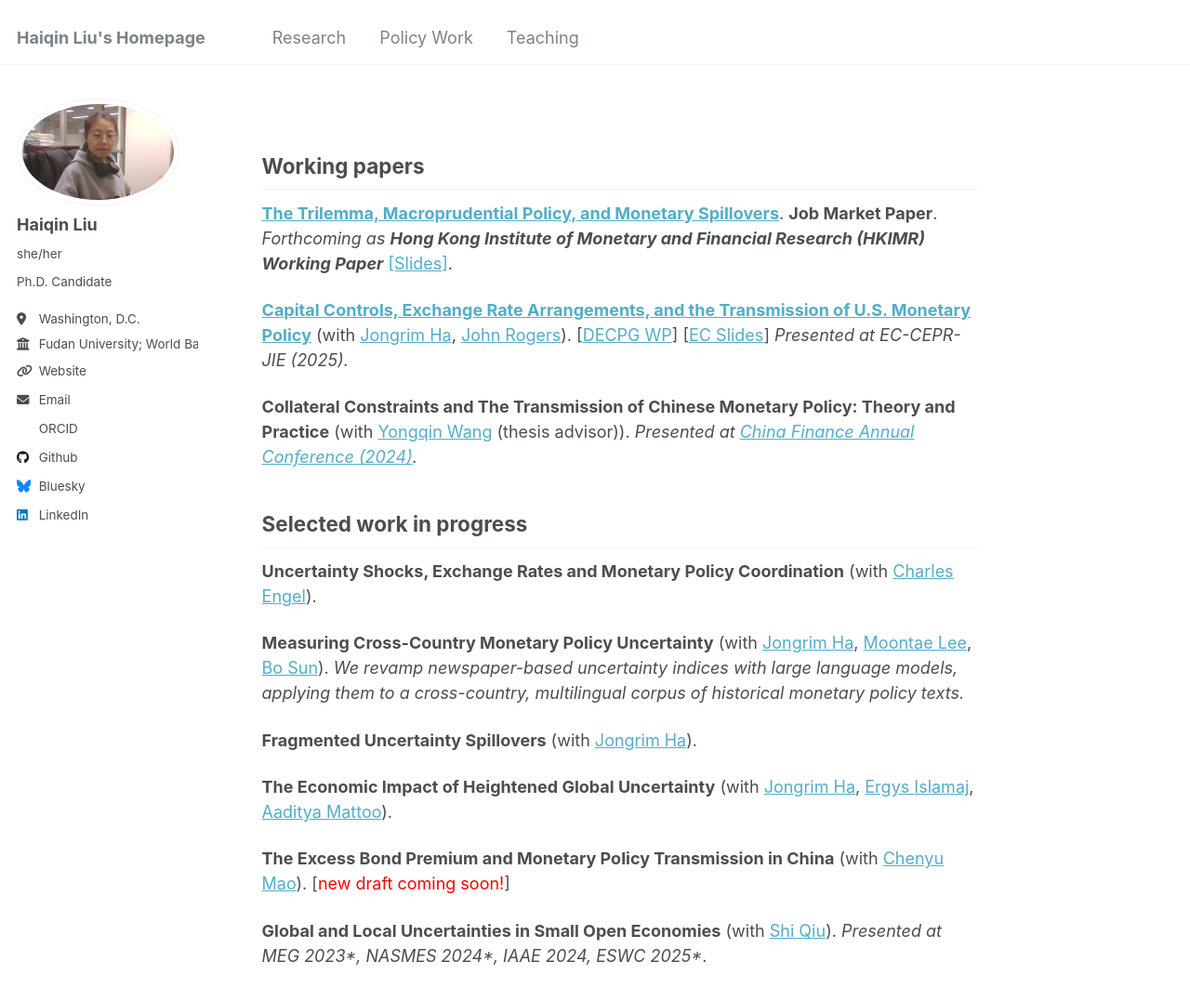
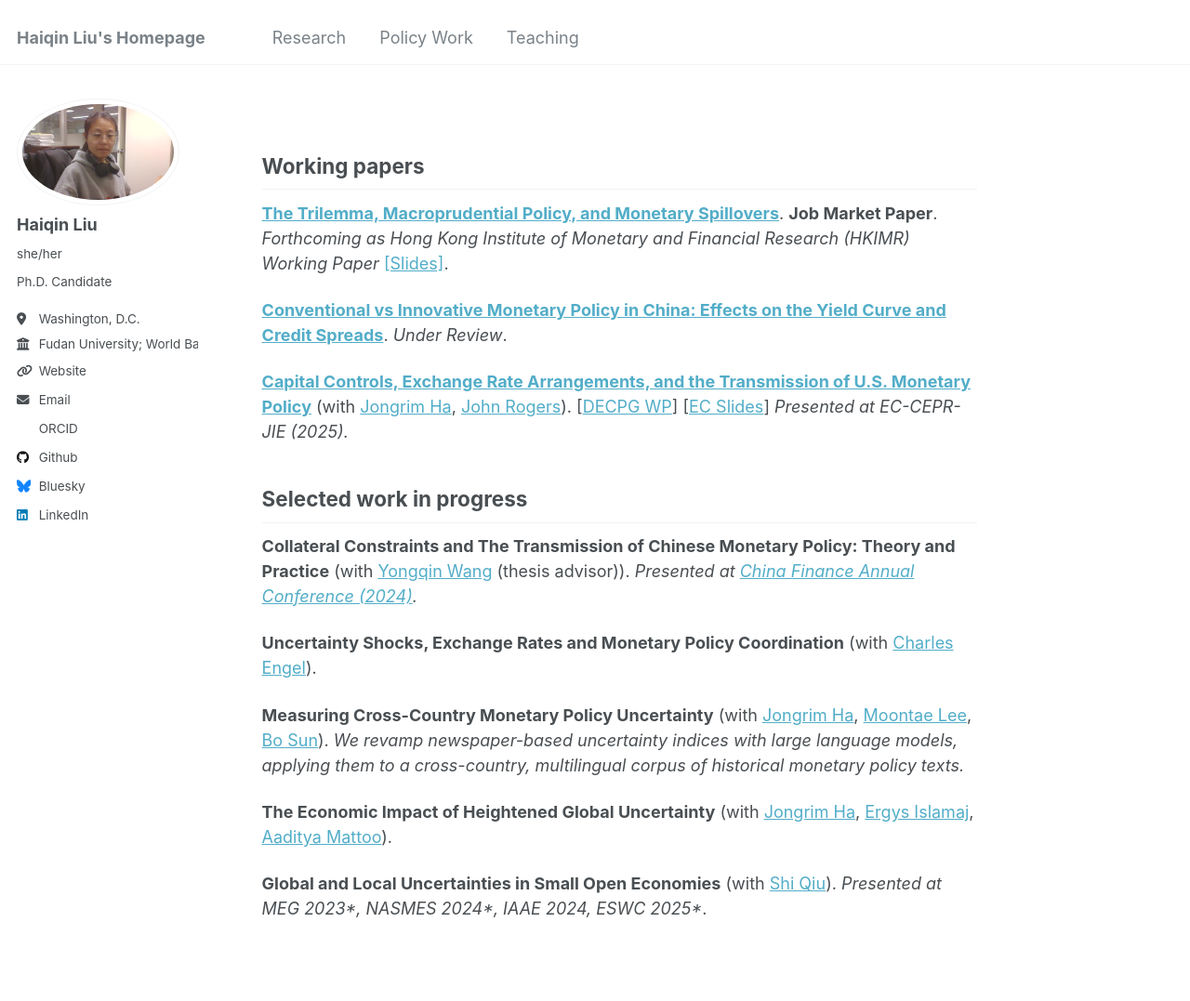
Before and after one commit to liuhaiqinFDU/liuhaiqinFDU.github.io, a Jekyll site: the page built from research.md, in a window 1280 px wide and 1254 px high. Shown: the top 1077 px of the window at 93% size. Built offline with Jekyll 4.4.1, drawn with Linux system fonts in a browser that asks for light colours; some web fonts are replaced.

Commit message:
Update research.md

```diff
--- a/research.md
+++ b/research.md
@@ -7,11 +7,11 @@
 
 ## Working papers
 
-[**The Trilemma, Macroprudential Policy, and Monetary Spillovers**](https://papers.ssrn.com/sol3/papers.cfm?abstract_id=5538878). **Job Market Paper**. *Forthcoming as **Hong Kong Institute of Monetary and Financial Research (HKIMR) Working Paper*** [[Slides]](https://www.dropbox.com/scl/fi/1ah21zdix0pv5jyp8b6zh/JMP_Slides_EAPCE.pdf?rlkey=wx9xij80ewuhib318xxim3mpx&st=j7kdhzi3&dl=0).
+[**The Trilemma, Macroprudential Policy, and Monetary Spillovers**](https://papers.ssrn.com/sol3/papers.cfm?abstract_id=5538878). **Job Market Paper**. *Forthcoming as Hong Kong Institute of Monetary and Financial Research (HKIMR) Working Paper* [[Slides]](https://www.dropbox.com/scl/fi/1ah21zdix0pv5jyp8b6zh/JMP_Slides_EAPCE.pdf?rlkey=wx9xij80ewuhib318xxim3mpx&st=j7kdhzi3&dl=0).
+
+[**Conventional vs Innovative Monetary Policy in China: Effects on the Yield Curve and Credit Spreads**](https://papers.ssrn.com/sol3/papers.cfm?abstract_id=6018296). *Under Review*.
 
 [**Capital Controls, Exchange Rate Arrangements, and the Transmission of U.S. Monetary Policy**](https://papers.ssrn.com/sol3/papers.cfm?abstract_id=5599312) (with [Jongrim Ha](https://www.jongrimha.com/), [John Rogers](https://www.johnrogerseconomist.net/)). [[DECPG WP](https://documents.worldbank.org/en/publication/documents-reports/documentdetail/099737510042356177/idu0d0f72eff0c5f40430109e25085e3858b298c)] [[EC Slides](https://b1scrape.westeurope.cloudapp.azure.com/conf/2025/slides/I_JongrimHa.pdf)] *Presented at EC-CEPR-JIE (2025).*
-
-**Collateral Constraints and The Transmission of Chinese Monetary Policy: Theory and Practice** (with [Yongqin Wang](https://fisf.fudan.edu.cn/en_show-112-156.html) (thesis advisor)). *Presented at [China Finance Annual Conference (2024)](http://www.jryj.org.cn/CN/news/news104.shtml).*
 
 <!-- **Revise & Resubmitted at Economic Research Journal (Top A in Chinese)** **5. Winners and Losers from U.S.-China Tension**-->
 
@@ -19,16 +19,18 @@
 
 ## Selected work in progress
 
+**Collateral Constraints and The Transmission of Chinese Monetary Policy: Theory and Practice** (with [Yongqin Wang](https://fisf.fudan.edu.cn/en_show-112-156.html) (thesis advisor)). *Presented at [China Finance Annual Conference (2024)](http://www.jryj.org.cn/CN/news/news104.shtml).*
+
 **Uncertainty Shocks, Exchange Rates and Monetary Policy Coordination** (with [Charles Engel](https://users.ssc.wisc.edu/~cengel/)).
 
 **Measuring Cross-Country Monetary Policy Uncertainty** (with [Jongrim Ha](https://www.jongrimha.com/), [Moontae Lee](https://business.uic.edu/profiles/lee-moontae/), [Bo Sun](https://sites.google.com/site/bosun09/home)).
 *We revamp newspaper-based uncertainty indices with large language models, applying them to a cross-country, multilingual corpus of historical monetary policy texts.*
 
-**Fragmented Uncertainty Spillovers** (with [Jongrim Ha](https://www.jongrimha.com/)). <!-- [<font color="red">new draft coming soon!</font>] *We study how uncertainty originating from trade partners propagates through global value chains.*-->
+<!-- **Fragmented Uncertainty Spillovers** (with [Jongrim Ha](https://www.jongrimha.com/)). [<font color="red">new draft coming soon!</font>] *We study how uncertainty originating from trade partners propagates through global value chains.*-->
 
 **The Economic Impact of Heightened Global Uncertainty** (with [Jongrim Ha](https://www.jongrimha.com/), [Ergys Islamaj](https://www.worldbank.org/en/about/people/e/ergys-islamaj), [Aaditya Mattoo](https://www.worldbank.org/en/about/people/a/aaditya-mattoo)). <!-- *Scheduled to present: [[EAEA 2025](https://www.eaeaweb.com/)\*] We examine how global uncertainty transmits to EMDEs from micro to macro.* -->
 
-**The Excess Bond Premium and Monetary Policy Transmission in China** (with [Chenyu Mao](https://sites.google.com/view/chenyu-sophia-mao/home-page)). [<font color="red">new draft coming soon!</font>] <!-- *We build an SOE-adjusted EBP index for China and quantify its marginal effect on multi-dimensional PBoC shocks identified from distributional properties.* -->
+<!-- **The Excess Bond Premium and Monetary Policy Transmission in China** (with [Chenyu Mao](https://sites.google.com/view/chenyu-sophia-mao/home-page)). [<font color="red">new draft coming soon!</font>] *We build an SOE-adjusted EBP index for China and quantify its marginal effect on multi-dimensional PBoC shocks identified from distributional properties.* -->
 
 **Global and Local Uncertainties in Small Open Economies** (with [Shi Qiu](https://sites.google.com/view/shiqiu)). *Presented at MEG 2023\*, NASMES 2024\*, IAAE 2024, ESWC 2025\**. <!-- *Using natural disasters as instruments, we estimate the causal impact of domestic uncertainty across AEs and EMDEs.* -->
 
```
